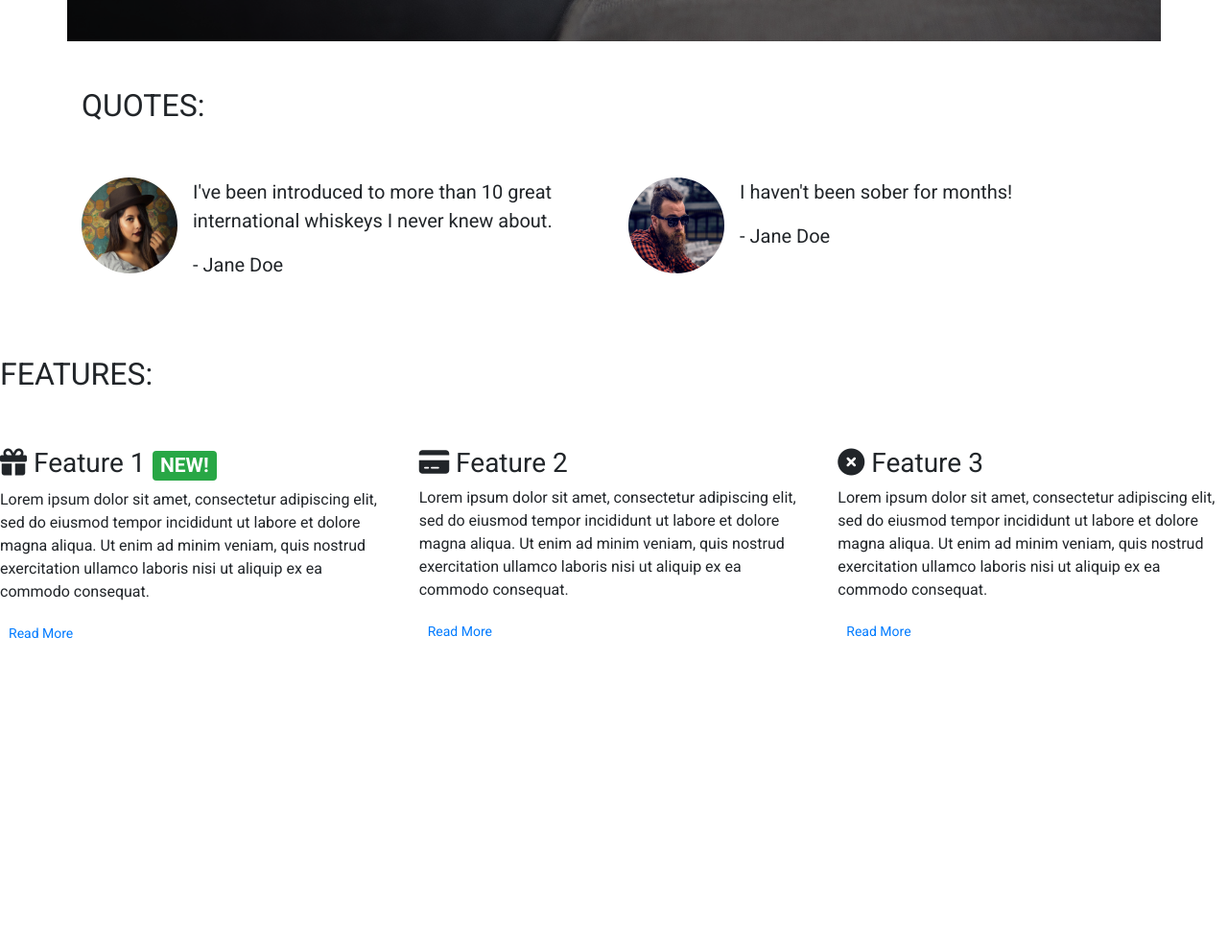
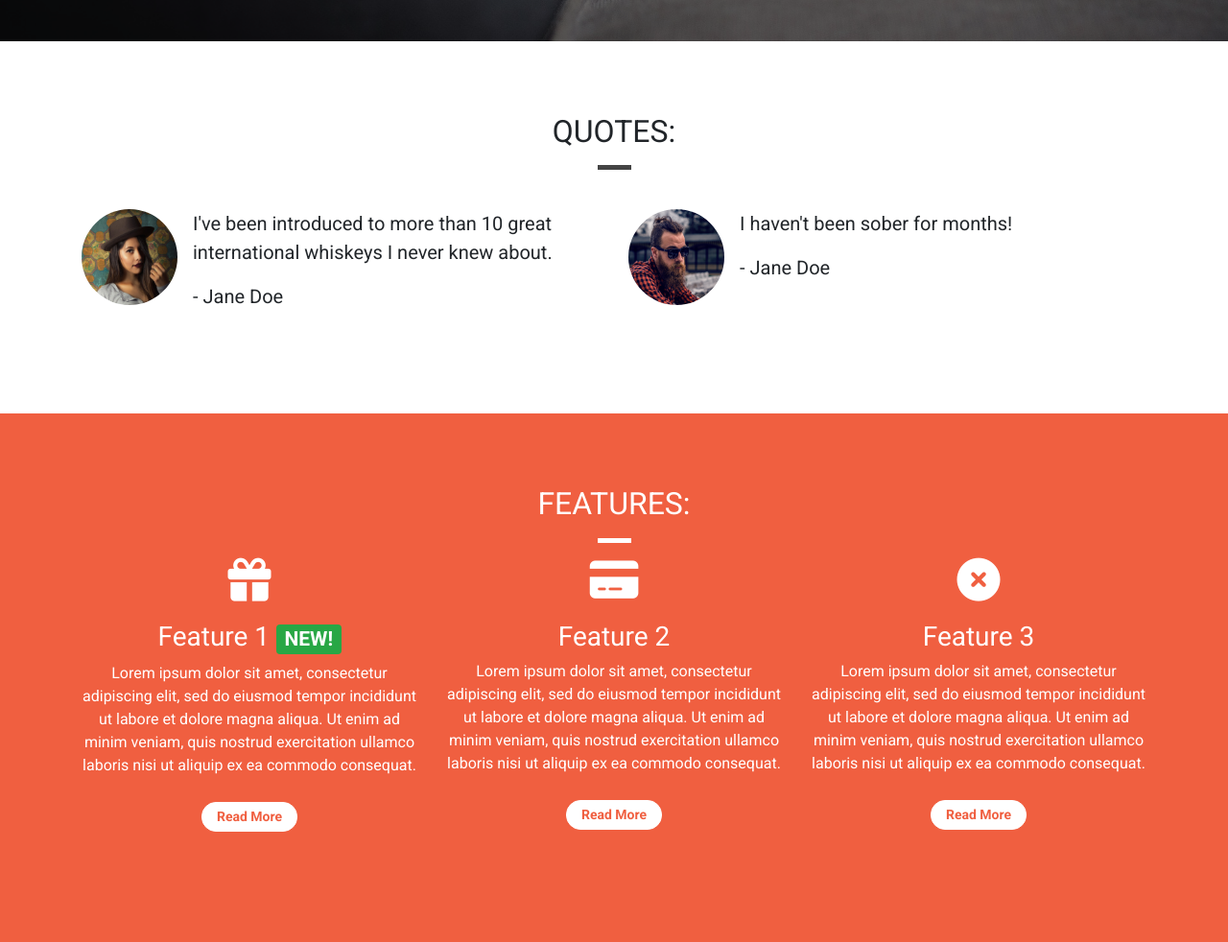
Before and after one commit to alishafazal/build-with-bootstrap, a plain HTML site: page index.html in a window 1280 px wide. Shown: the part 757-1739 px from the top of the page at 96% size. Before the commit the page ends 1449 px from the top, so only its background shows below. Drawn offline with nearby package versions, Linux system fonts and the light colour scheme.

Commit message:
Add styling to features and quotes section

```diff
--- a/css/style.css
+++ b/css/style.css
@@ -16,8 +16,6 @@ body {
     border: 1px solid transparent;
     border-radius: 0;
 }
-
-.alert-container {}
 
 .callout-container {
     height: 100vh;
@@ -74,9 +72,17 @@ body {
     background-color: rgba(0, 0, 0, 0.5);
 }
 
-.quotes-container {}
+/* Page Headers */
 
-.features-container {}
+.page-header {
+    margin-bottom: 0;
+    border-bottom: 0;
+    text-align: center;
+}
+
+.page-header h2 {
+    margin-top: 0;
+}
 
 /*Block Divider*/
 
@@ -84,10 +90,27 @@ body {
     width: 75px;
     height: 5px;
     border: 0;
+    background-color: #444;
+}
+
+/* Containers */
+
+.container-wrapper--red {
+    background-color: #f05f40;
+    color: white;
+}
+
+.content-container {
+    padding-top: 75px;
+    padding-bottom: 75px;
 }
 
 .block-divider--orange {
     background-color: #f05f40;
+}
+
+.block-divider--white {
+    background-color: white;
 }
 
 .block-divider--short {
@@ -139,3 +162,32 @@ body {
     border-color: #df4929;
     color: white;
 }
+
+/* Quotes */
+
+.quotes .page-header {
+    margin-bottom: 25px;
+}
+
+/* Features */
+
+.feature {
+    text-align: center;
+    margin-bottom: 40px;
+}
+
+.feature i {
+    margin-bottom: 20px;
+    font-size: 45px;
+    line-height: 45px;
+}
+
+.feature .btn {
+    background-color: white;
+    border-color: white;
+    border-radius: 15px;
+    min-width: 100px;
+    font-weight: bold;
+    margin-top: 10px;
+    color: #f05f40;
+}
--- a/index.html
+++ b/index.html
@@ -56,7 +56,7 @@
             </div>
         </nav>
     </div>
-    <div class="container callout-container">
+    <div class="container-fluid callout-container">
         <!-- Callout -->
         <div class="opaque-overlay">&nbsp;</div>
         <div class="row">
@@ -79,11 +79,13 @@
     </div>
 
     <!-- Quotes -->
-    <div class="container quotes-container">
+    <div class="container-wrapper">
+        <div class="container quotes-container content-container">
             <section class="quotes">
                 <div class="row">
-                <div class="col-12 my-5">
+                    <div class="col-12 page-header">
                         <h2 class="text-uppercase">Quotes:</h2>
+                        <hr class="block-divider block-divider--short">
                     </div>
                 </div>
                 <div class="row">
@@ -93,7 +95,8 @@
                                 <img src="images/girl-image.png" class="rounded-circle mr-3" height="100" width="100">
                             </div>
                             <blockquote class="blockquote">
-                            <p>I've been introduced to more than 10 great international whiskeys I never knew about.</p>
+                                <p>I've been introduced to more than 10 great international whiskeys I never knew about.
+                                </p>
                                 <p>- Jane Doe</p>
                             </blockquote>
                         </div>
@@ -113,23 +116,28 @@
             </section>
             <!-- /.quotes -->
         </div>
+    </div>
 
     <!-- Features -->
-    <div class="features-container">
+    <div class="container-wrapper container-wrapper--red">
+        <div class="container features-container content-container">
             <section class="features">
                 <div class="row">
-                <div class="col-12 my-5">
+                    <div class="col-12 page-header">
                         <h2 class="text-uppercase">Features:</h2>
+                        <hr class="block-divider block-divider--short block-divider--white">
                     </div>
                 </div>
                 <div class="row">
                     <div class="col-12 col-md-6 col-lg-4">
                         <div class="feature">
-                        <h3><i class="fa-solid fa-gift d-none d-sm-inline"></i> Feature 1 <span
+                            <h3><i class="fa-solid fa-gift d-none d-sm-block"></i> Feature 1 <span
                                     class="badge badge-success">NEW!</span></h3>
-                        <p>Lorem ipsum dolor sit amet, consectetur adipiscing elit, sed do eiusmod tempor incididunt ut
+                            <p>Lorem ipsum dolor sit amet, consectetur adipiscing elit, sed do eiusmod tempor incididunt
+                                ut
                                 labore
-                            et dolore magna aliqua. Ut enim ad minim veniam, quis nostrud exercitation ullamco laboris
+                                et dolore magna aliqua. Ut enim ad minim veniam, quis nostrud exercitation ullamco
+                                laboris
                                 nisi
                                 ut
                                 aliquip ex ea commodo consequat.</p>
@@ -138,18 +146,22 @@
                     </div>
                     <div class="col-12 col-md-6 col-lg-4">
                         <div class="feature">
-                        <h3><i class="fa-solid fa-credit-card d-none d-sm-inline"></i> Feature 2</h3>
-                        <p>Lorem ipsum dolor sit amet, consectetur adipiscing elit, sed do eiusmod tempor incididunt ut
-                            labore et dolore magna aliqua. Ut enim ad minim veniam, quis nostrud exercitation ullamco
+                            <h3><i class="fa-solid fa-credit-card d-none d-sm-block"></i> Feature 2</h3>
+                            <p>Lorem ipsum dolor sit amet, consectetur adipiscing elit, sed do eiusmod tempor incididunt
+                                ut
+                                labore et dolore magna aliqua. Ut enim ad minim veniam, quis nostrud exercitation
+                                ullamco
                                 laboris nisi ut aliquip ex ea commodo consequat.</p>
                             <p><a class="btn btn-sm btn-default" href="">Read More</a></p>
                         </div>
                     </div>
                     <div class="col-12 d-md-none d-lg-block col-lg-4">
                         <div class="feature">
-                        <h3><i class="fa-solid fa-circle-xmark d-none d-sm-inline"></i> Feature 3</h3>
-                        <p>Lorem ipsum dolor sit amet, consectetur adipiscing elit, sed do eiusmod tempor incididunt ut
-                            labore et dolore magna aliqua. Ut enim ad minim veniam, quis nostrud exercitation ullamco
+                            <h3><i class="fa-solid fa-circle-xmark d-none d-sm-block"></i> Feature 3</h3>
+                            <p>Lorem ipsum dolor sit amet, consectetur adipiscing elit, sed do eiusmod tempor incididunt
+                                ut
+                                labore et dolore magna aliqua. Ut enim ad minim veniam, quis nostrud exercitation
+                                ullamco
                                 laboris nisi ut aliquip ex ea commodo consequat.</p>
                             <p><a class="btn btn-sm btn-default" href="">Read More</a></p>
                         </div>
@@ -157,6 +169,7 @@
                 </div>
             </section>
             <!-- /.features -->
+        </div>
     </div>
 
     <div class="modal" tabindex="-1" role="dialog" id="signUpModal">
```
Lines whose indentation alone changed are shown as unchanged.
